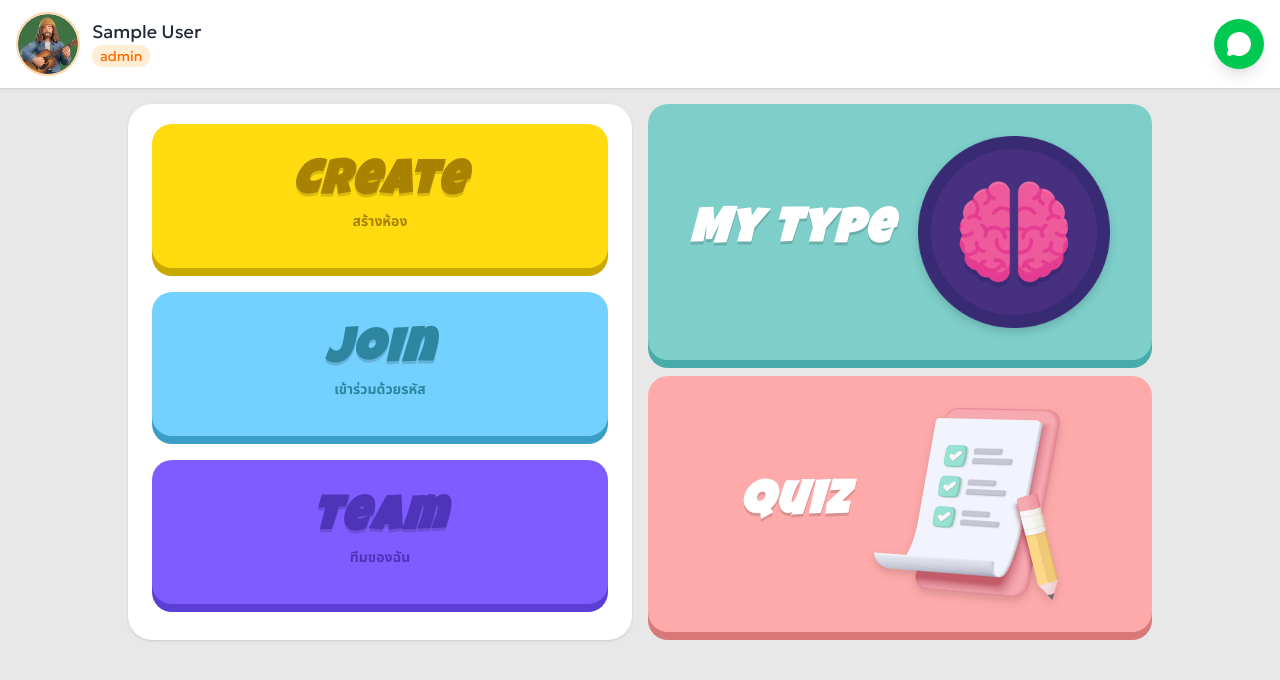
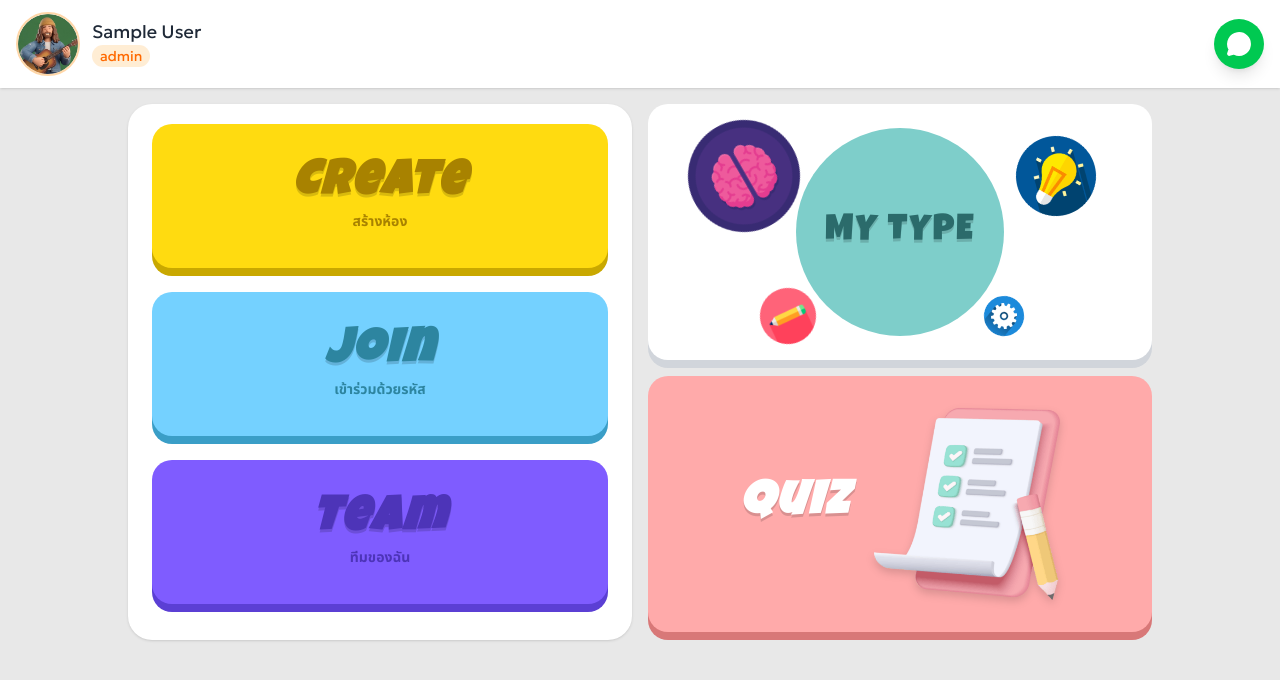
Before and after one commit to Oatto319/FinalProject, a Next.js app: page / in a window 1280 px wide. Shown: the top 680 px of the page. Built offline with nearby package versions, Linux system fonts and the light colour scheme; sample sign-in values are in the browser's storage.

Commit message:
fix mytype button

```diff
--- a/app/page.tsx
+++ b/app/page.tsx
@@ -62,10 +62,20 @@ const App = () => {
           {/* My Type Button */}
           <div
             onClick={() => router.push('/mytype')}
-            className="bg-[#7ECECA] rounded-[20px] h-64 cursor-pointer shadow-[0_8px_0_0_#4AABAB] hover:shadow-[0_4px_0_0_#4AABAB] hover:translate-y-[4px] active:shadow-none active:translate-y-[8px] transition-all flex items-center justify-center gap-6 p-8"
+            className="bg-white rounded-[20px] h-64 cursor-pointer shadow-[0_8px_0_0_#d1d5db] hover:shadow-[0_4px_0_0_#d1d5db] hover:translate-y-[4px] active:shadow-none active:translate-y-[8px] transition-all relative flex items-center justify-center overflow-hidden"
           >
-            <h1 className="text-5xl font-black italic text-white tracking-tighter [text-shadow:0_4px_0_rgba(74,171,171,0.5)]">My Type</h1>
-            <img src="/img/brain.png" alt="My Type" className="h-48 w-auto object-contain drop-shadow-lg" />
+            {/* วงกลมสีเขียวมิ้นกลาง */}
+            <div className="w-52 h-52 bg-[#7ECECA] rounded-full flex items-center justify-center z-10">
+              <h1 className="text-4xl text-[#2B6B6B] tracking-tight">MY TYPE</h1>
+            </div>
+            {/* Brain - บนซ้าย ใหญ่ เอียงซ้าย */}
+            <img src="/img/brain.png" alt="brain" className="absolute top-4 left-10 w-28 h-28 object-contain z-20 -rotate-[30deg]" />
+            {/* Idea - บนขวา ใหญ่ เอียงขวา */}
+            <img src="/img/idea.png" alt="idea" className="absolute top-8 right-14 w-20 h-20 object-contain z-20 rotate-[30deg]" />
+            {/* Pencil - ล่างซ้าย กลาง เอียงขวา */}
+            <img src="/img/pencil.png" alt="pencil" className="absolute bottom-4 left-28 w-14 h-14 object-contain z-20 rotate-[20deg]" />
+            {/* Gear - ล่างขวา เล็ก */}
+            <img src="/img/make.png" alt="make" className="absolute bottom-6 right-32 w-10 h-10 object-contain z-20 -rotate-6" />
           </div>
 
           {/* Quiz Button */}
```
